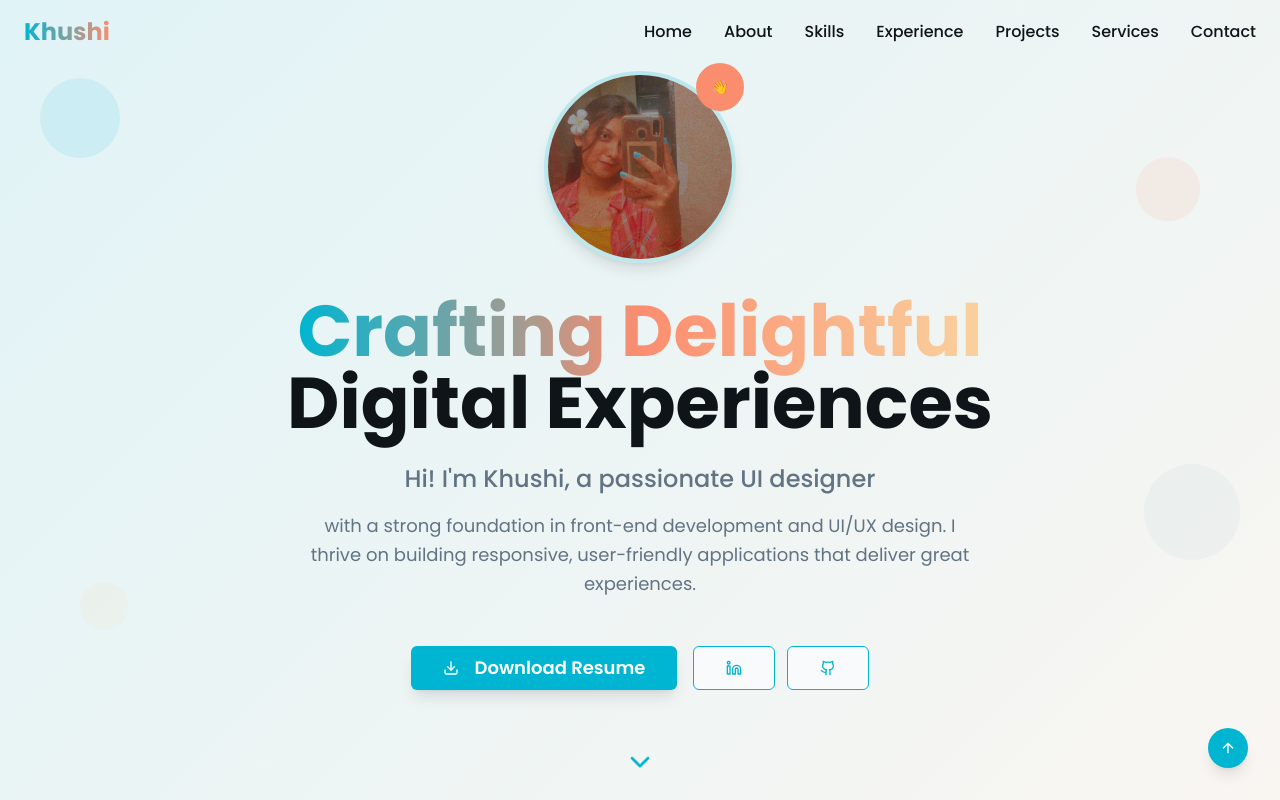
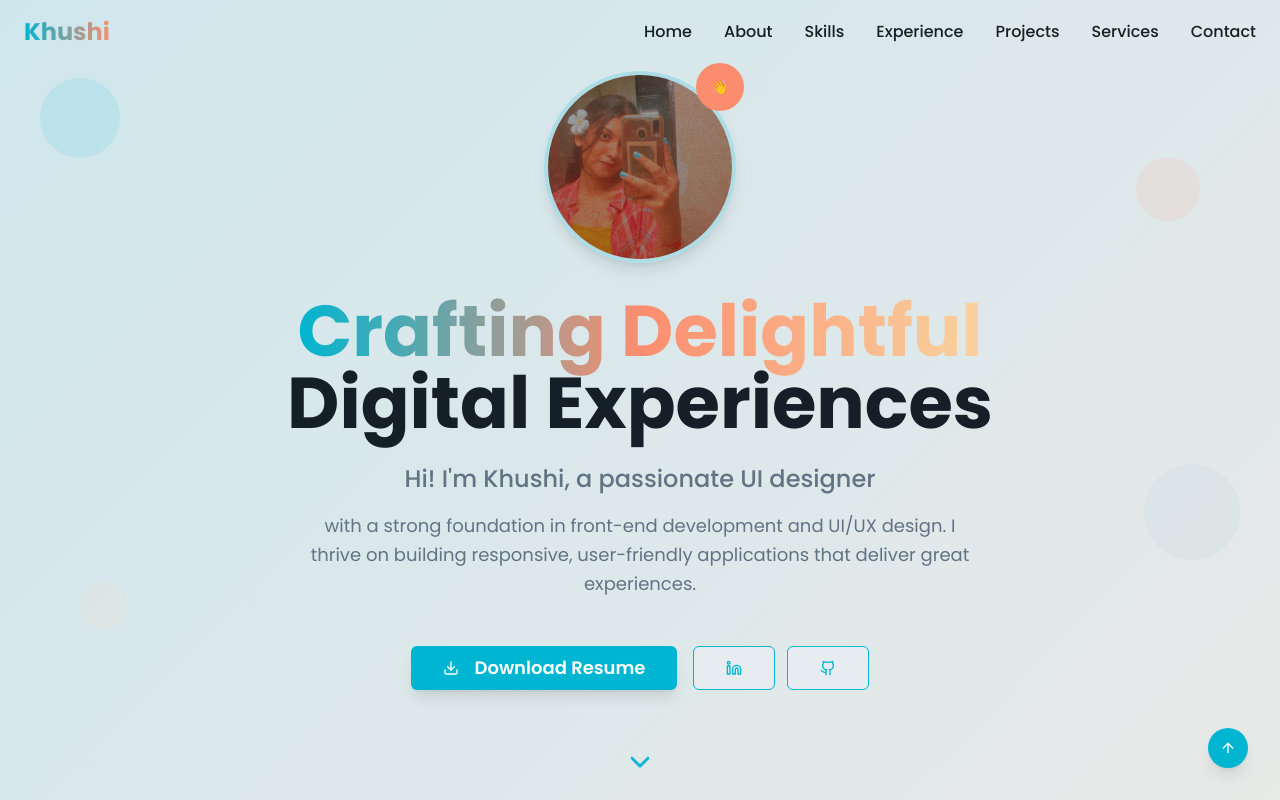
Before and after one commit to Rainbowroar/khushichaturvedi, a React (Vite) app: page / in a window 1280 px wide. Shown: the top 800 px of the page. Built offline with nearby package versions, Linux system fonts and the light colour scheme.

Commit message:
Refine color palette
Adjust color palette to be slightly darker, enhancing the overall theme.

```diff
--- a/src/index.css
+++ b/src/index.css
@@ -9,15 +9,15 @@ All colors MUST be HSL.
 @layer base {
   :root {
     /* Ocean-inspired background gradients */
-    --background: 200 20% 98%;
-    --foreground: 210 25% 8%;
+    --background: 200 25% 92%;
+    --foreground: 210 30% 12%;
 
     /* Card styling with ocean depth */
-    --card: 200 30% 96%;
-    --card-foreground: 210 25% 8%;
+    --card: 200 35% 88%;
+    --card-foreground: 210 30% 12%;
 
-    --popover: 200 30% 96%;
-    --popover-foreground: 210 25% 8%;
+    --popover: 200 35% 88%;
+    --popover-foreground: 210 30% 12%;
 
     /* Apricot Aquas Color Palette */
     --primary: 188 100% 41%; /* #00BDD0 - aqua */
```
